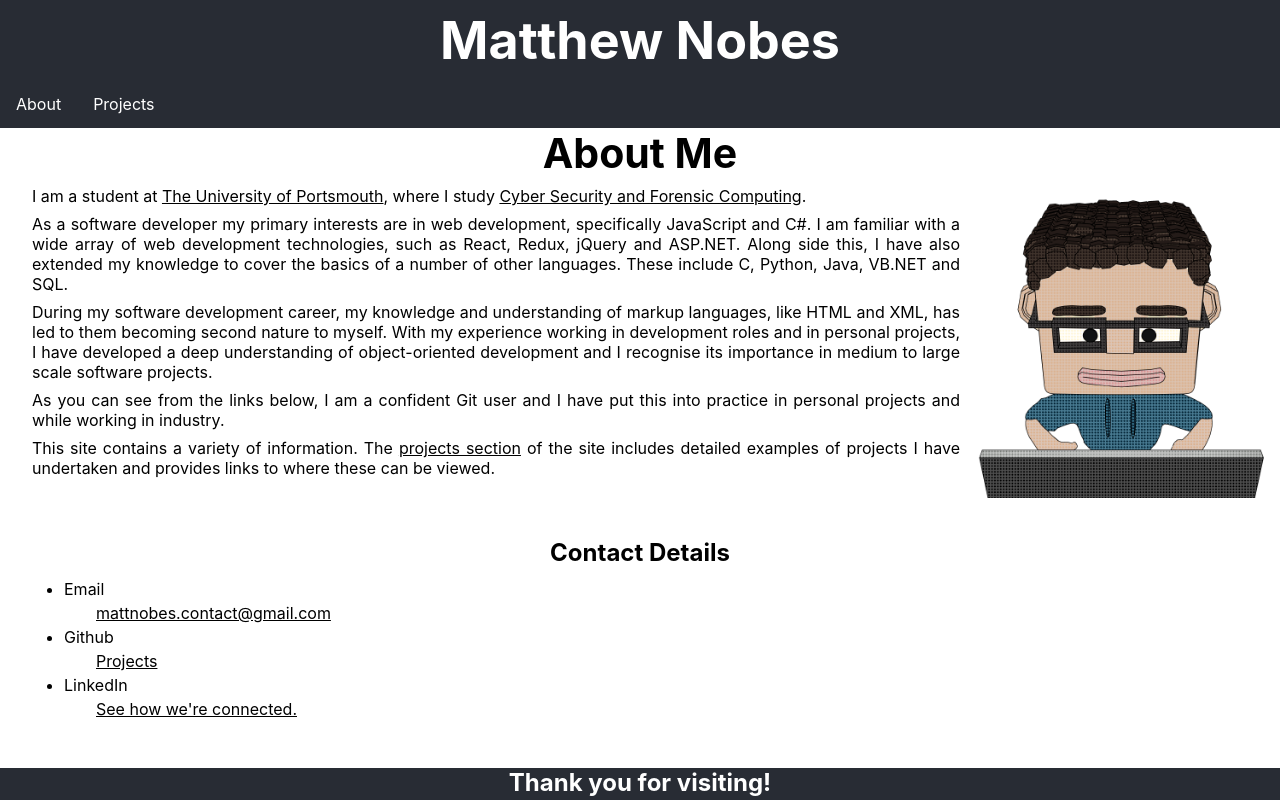
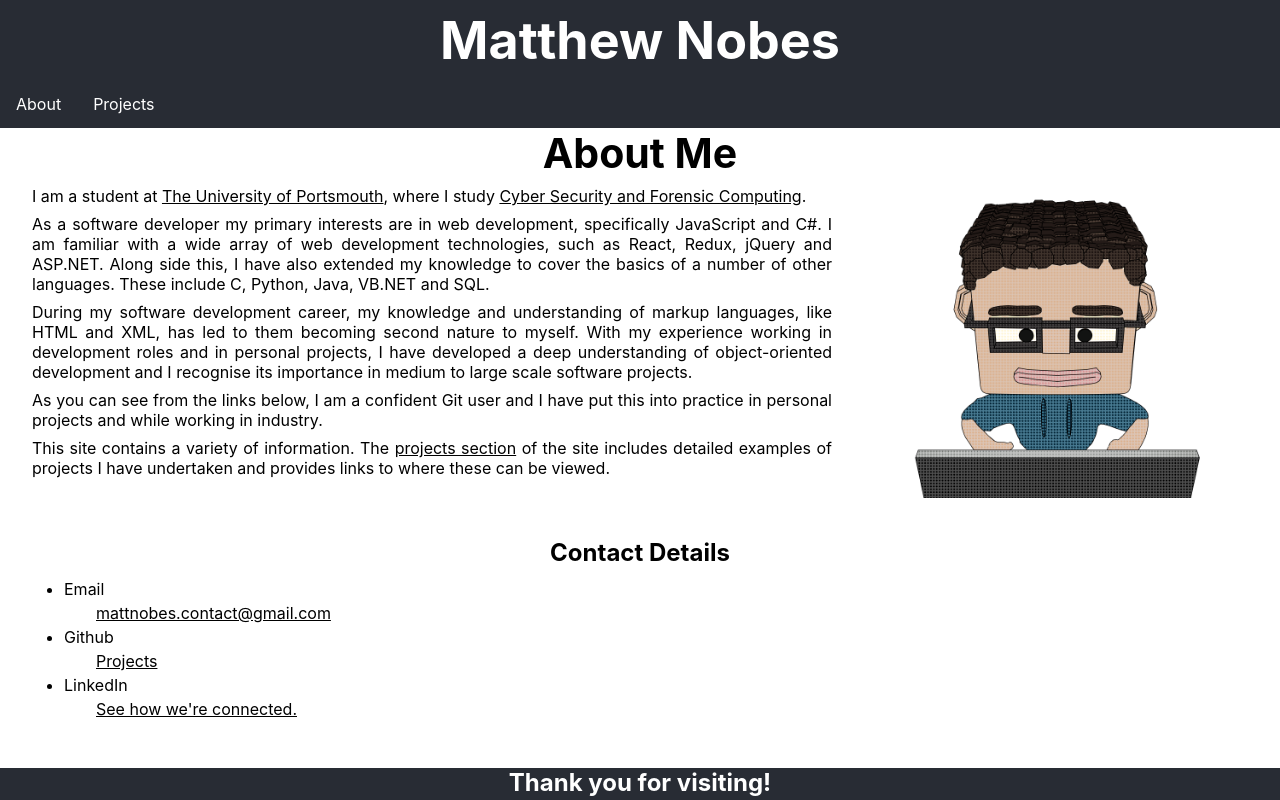
Before and after one commit to MatthewNobes/MatthewNobes.github.io, a React (Create React App) app: page / in a window 1280 px wide. Built offline with nearby package versions, Linux system fonts and the light colour scheme.

Commit message:
Size adjustments

```diff
--- a/src/App.css
+++ b/src/App.css
@@ -154,7 +154,9 @@ li {
 .home-profileImage {
   height: 40vh;
   width: auto;
-
+  padding-left: 5vw;
+  padding-right: 5vw;
+  padding-bottom: 5vh;
   display: inline;
 
 
```
